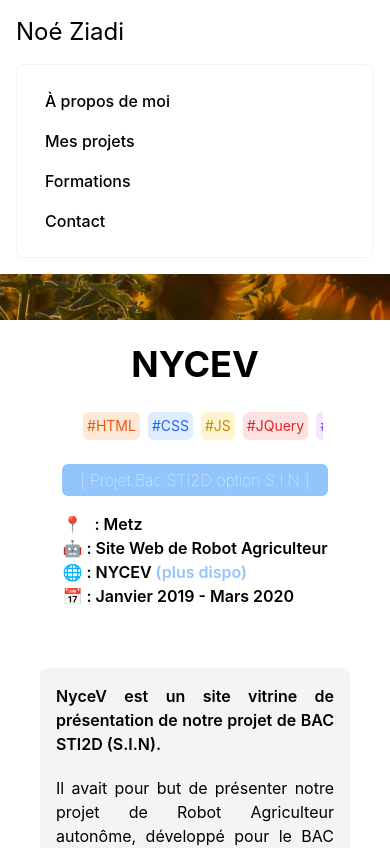
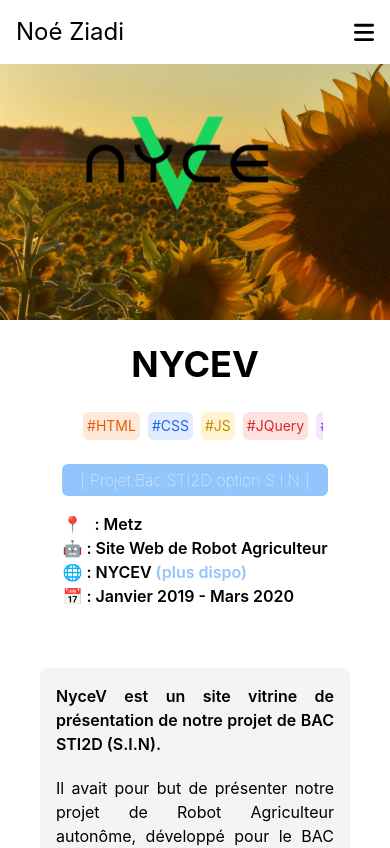
Before and after one commit to Atlasentinel/portfolio, a React (Create React App) app: page /nycev in a window 390 px wide. Shown: the top 848 px of the page. Built offline with nearby package versions, Linux system fonts and the light colour scheme.

Commit message:
Responsive Navbar for mobile

```diff
--- a/src/Components/Commons/StudyCard.js
+++ b/src/Components/Commons/StudyCard.js
@@ -9,7 +9,7 @@ function StudyCard({ title, description, option, city, date_start, school }) {
                         <span className="flex text-wrap mt-4 font-semibold">{description}</span>
                     </div>
                 </div>
-                <div className="flex flex-col p-2 pl-4 gap-2">
+                <div className="flex flex-col p-2 mb-2 pl-4 gap-2">
                     <span className="flex flex-row text-sm text-gray-400 font-bold">⚙&nbsp; {option}</span>
                     <span className="flex flex-row text-sm text-blue-400 font-medium">📍 &nbsp; {city}</span>
                     <span className="flex flex-row text-sm text-pink-400 font-bold">👨‍🎓&nbsp; {date_start}</span>
--- /dev/null
+++ b/src/Components/Icons/menuBar.js
@@ -0,0 +1,8 @@
+function MenuBar()
+{
+    return(
+        <svg xmlns="http://www.w3.org/2000/svg" className="w-5" viewBox="0 0 448 512"><path d="M0 96C0 78.3 14.3 64 32 64H416c17.7 0 32 14.3 32 32s-14.3 32-32 32H32C14.3 128 0 113.7 0 96zM0 256c0-17.7 14.3-32 32-32H416c17.7 0 32 14.3 32 32s-14.3 32-32 32H32c-17.7 0-32-14.3-32-32zM448 416c0 17.7-14.3 32-32 32H32c-17.7 0-32-14.3-32-32s14.3-32 32-32H416c17.7 0 32 14.3 32 32z"/></svg>
+    );
+}
+
+export default MenuBar;
--- /dev/null
+++ b/src/Components/Icons/menuCross.js
@@ -0,0 +1,8 @@
+function MenuCross()
+{
+    return(
+        <svg xmlns="http://www.w3.org/2000/svg" className="w-5" viewBox="0 0 384 512"><path d="M342.6 150.6c12.5-12.5 12.5-32.8 0-45.3s-32.8-12.5-45.3 0L192 210.7 86.6 105.4c-12.5-12.5-32.8-12.5-45.3 0s-12.5 32.8 0 45.3L146.7 256 41.4 361.4c-12.5 12.5-12.5 32.8 0 45.3s32.8 12.5 45.3 0L192 301.3 297.4 406.6c12.5 12.5 32.8 12.5 45.3 0s12.5-32.8 0-45.3L237.3 256 342.6 150.6z"/></svg>
+    );
+}
+
+export default MenuCross;
--- a/src/Components/navbar.js
+++ b/src/Components/navbar.js
@@ -1,7 +1,10 @@
 import React, { useState, useEffect } from 'react';
+import MenuBar from './Icons/menuBar';
+import MenuCross from './Icons/menuCross';
 
 function NavBar() {
     const [scrolled, setScrolled] = useState(false);
+    const [menuOpen, setMenuOpen] = useState(false);
 
     useEffect(() => {
         function handleScroll() {
@@ -26,7 +29,10 @@ function NavBar() {
                 <a href="/" className="flex items-center space-x-3 rtl:space-x-reverse text-2xl">
                     Noé Ziadi
                 </a>
-                <div className="w-full md:block md:w-auto"  id="navbar-default">
+                <span onClick={() => setMenuOpen(!menuOpen)} className="md:hidden delay-50 hover:animate-spin">
+                  {menuOpen ? <MenuCross /> : <MenuBar />}
+                </span>
+                <div className={`${menuOpen ? 'block' : 'hidden'} md:block w-full md:w-auto`}  id="navbar-default">
                     <ul className="font-medium flex flex-col p-4 md:p-0 mt-4 border border-gray-100 rounded-lg md:flex-row md:space-x-8 rtl:space-x-reverse md:mt-0 md:border-0">
                         <li><a href="/#a-propos-de-moi" className="block py-2 px-3 ext-sky-950 rounded hover:bg-gray-100 md:hover:bg-transparent md:border-0 md:hover:text-[#5FACD3] md:p-0" aria-current="page">À propos de moi</a></li>
                         <li><a href="/#mes-projets" className="block py-2 px-3 ext-sky-950 rounded hover:bg-gray-100 md:hover:bg-transparent md:border-0 md:hover:text-[#5FACD3] md:p-0">Mes projets</a></li>
--- a/src/Pages/Home/homePage.js
+++ b/src/Pages/Home/homePage.js
@@ -155,11 +155,11 @@ function Home() {
                     <Title title="Formations !" />
                     <div className="flex flex-row items-center">
                         <div className="flex flex-wrap justify-center">
-                            <StudyCard title="Bac STI2D" description="Sciences et Technologies de l'Industrie et du Développement Durable" option="Systèmes d'Informations et Numérique" city="Metz" date_start="2018 -> 2020" school="Lycée de la Communication"  />
+                            <StudyCard title="Bac STI2D" description="Sciences et Technologies de l'Industrie et du Développement Durable" option="Systèmes d'Informations et Numérique" city="Metz" date_start="2018 -> 2020" school="Lycée de la Communication" />
                             <StudyCard title="DUT Informatique" description="Diplôme Universitaire d'Informatique de Lorraine" option="Informatique" city="Metz" date_start="2021[❌]" school="Université de Lorraine" />
-                            <StudyCard title="BTS SIO" description="Services Informatiques aux Organisations"  option="Solutions Logiciels et Application Metier" city="Metz" date_start="2021 -> 2023" school="Lycée Technologique Robert Schuman" />
+                            <StudyCard title="BTS SIO" description="Services Informatiques aux Organisations" option="Solutions Logiciels et Application Metier" city="Metz" date_start="2021 -> 2023" school="Lycée Technologique Robert Schuman" />
                             <StudyCard title="Bachelor DFS" description="Centre de formation en Alternance" option="Développeur Full Stack" city="Metz" date_start="2023 -> 2024" school="Metz Numeric School" />
-                         </div>
+                        </div>
                     </div>
                 </div>
 
```
